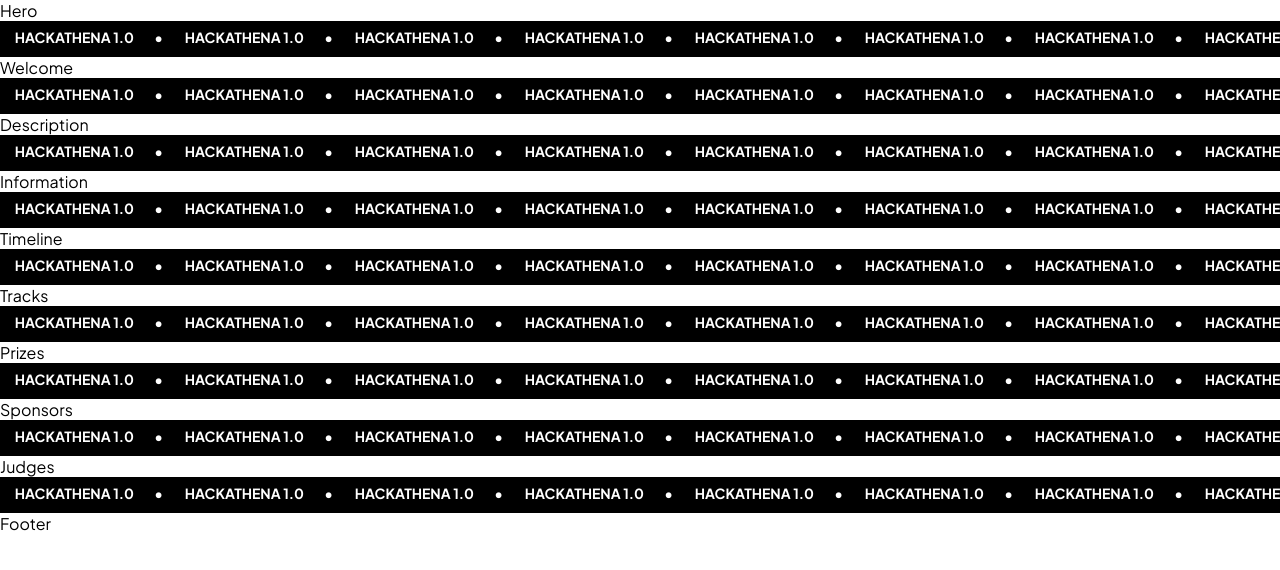
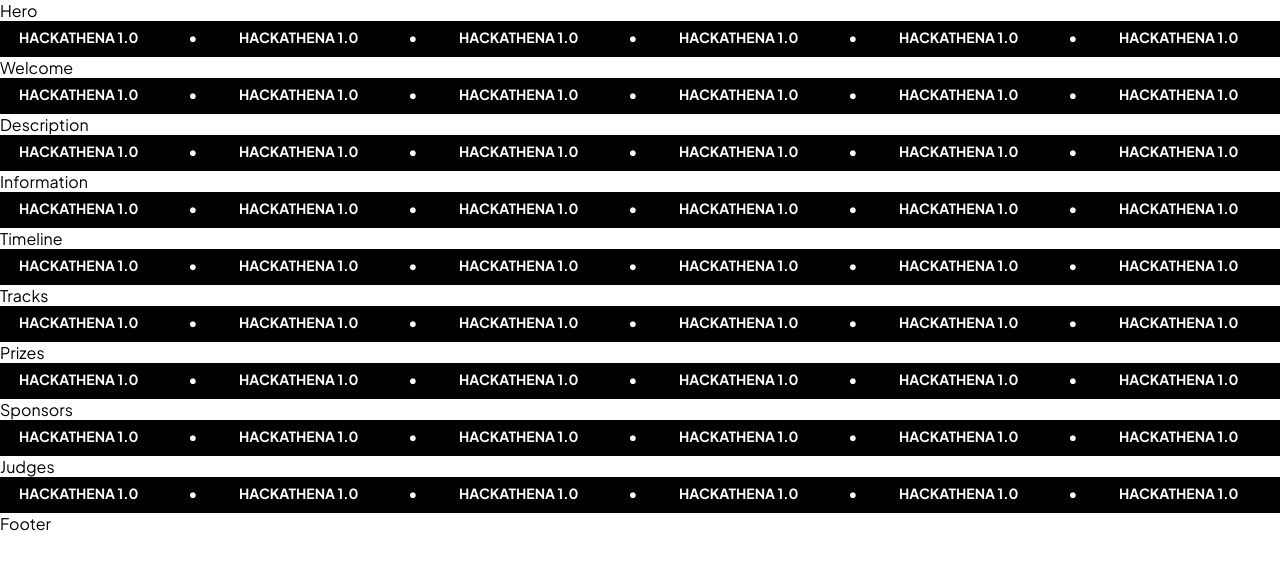
Before and after one commit to ajmalmohad/hackathena, a React (Create React App) app: page / in a window 1280 px wide. Shown: the top 570 px of the page. Built offline with nearby package versions, Linux system fonts and the light colour scheme.

Commit message:
Seperator Component Added

```diff
--- a/src/pages/home/components/Seperator.css
+++ b/src/pages/home/components/Seperator.css
@@ -19,7 +19,7 @@
 
 .Seperator .mover-1 p{
     color: white;
-    width: 170px;
+    width: 220px;
     display: inline-block;
     vertical-align: middle;
     margin: 0;
@@ -35,11 +35,11 @@
     top:0;
     left: 0;
     height: 100%;
-    padding: 0 20px;
+    padding-left:50px;
 }
 
 @keyframes moveSlideshow {
     100% {
-        transform: translateX(-170px);
+        transform: translateX(-220px);
     }
 }
```
